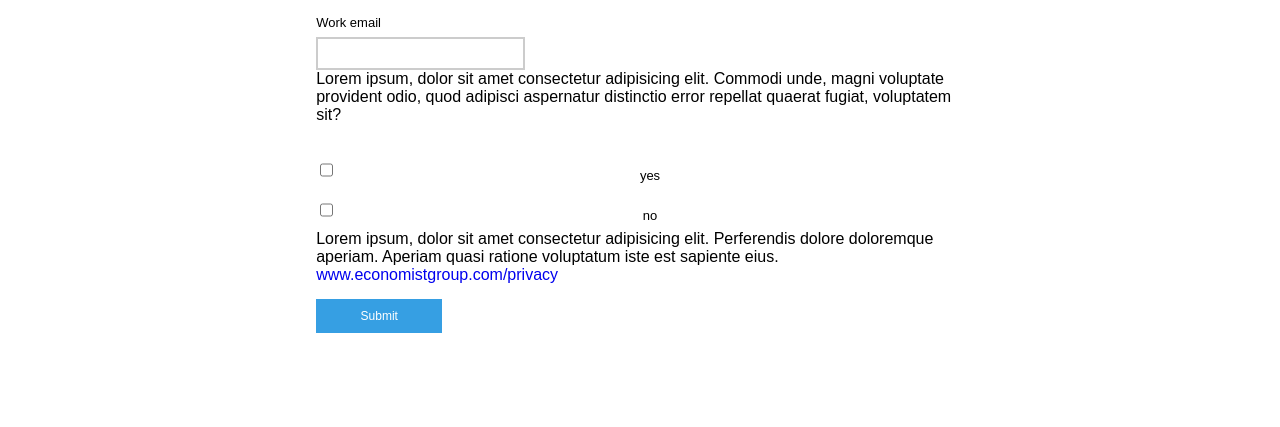
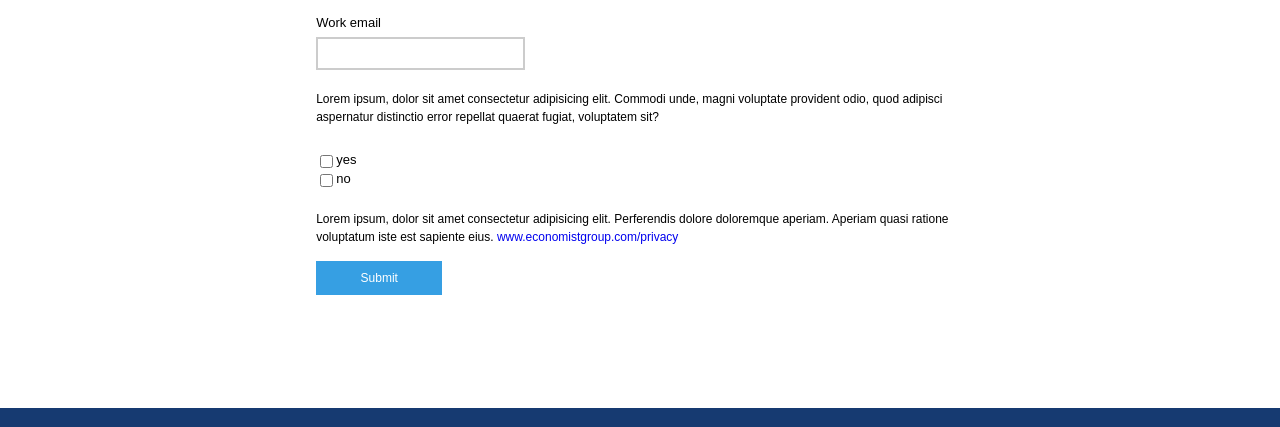
Before and after one commit to gsaurabhaxioned/form-validation, a plain HTML site: page index.html in a window 1280 px wide. Shown: the part 1042-1469 px from the top of the page. Drawn offline with Linux system fonts and the light colour scheme.

Commit message:
css added for changed class names

```diff
--- a/assets/css/style.css
+++ b/assets/css/style.css
@@ -276,13 +276,13 @@ header img {
   border: 2px solid rgba(0,0,0,0.2);
 }
 
-.checkbox p {
+.checkbox-field p {
   margin-top: 20px;
   font-size: 12px;
   line-height: 18px;
 }
 
-.checkbox label {
+.checkbox-field label {
   margin: 0;
 }
 
```
